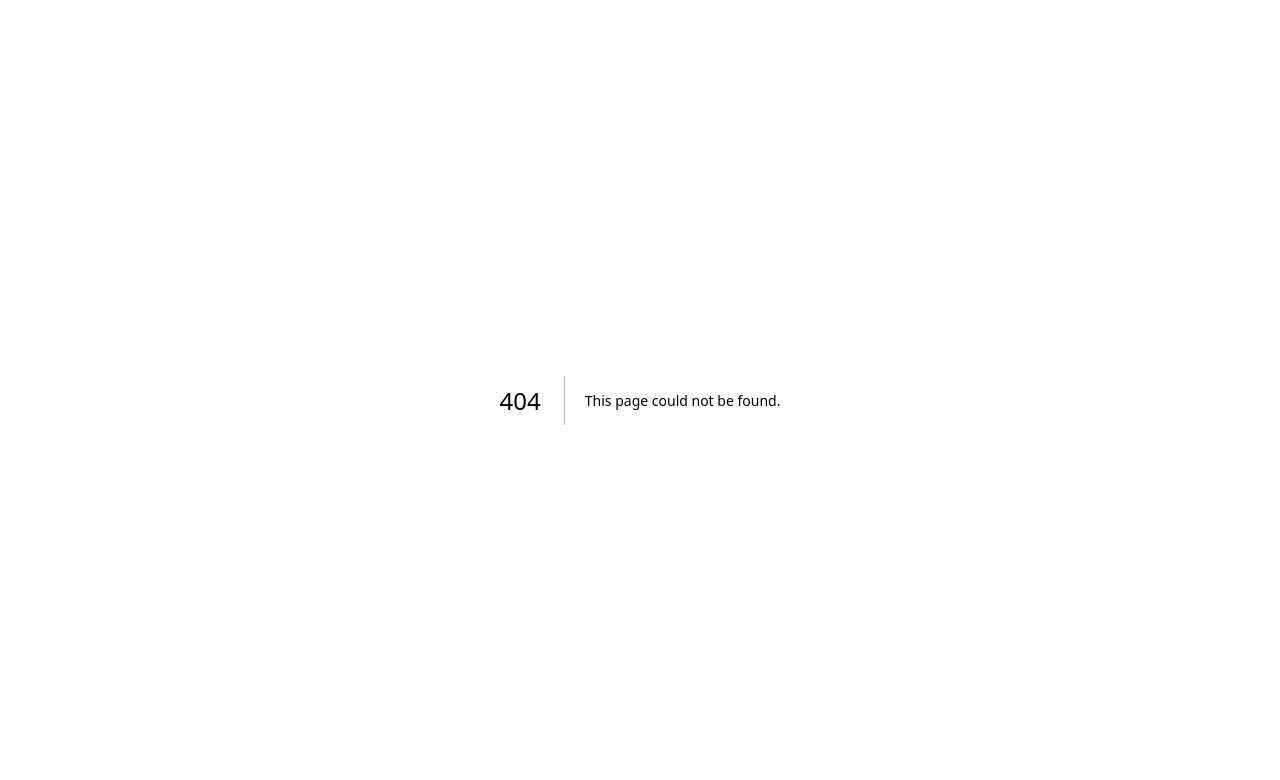
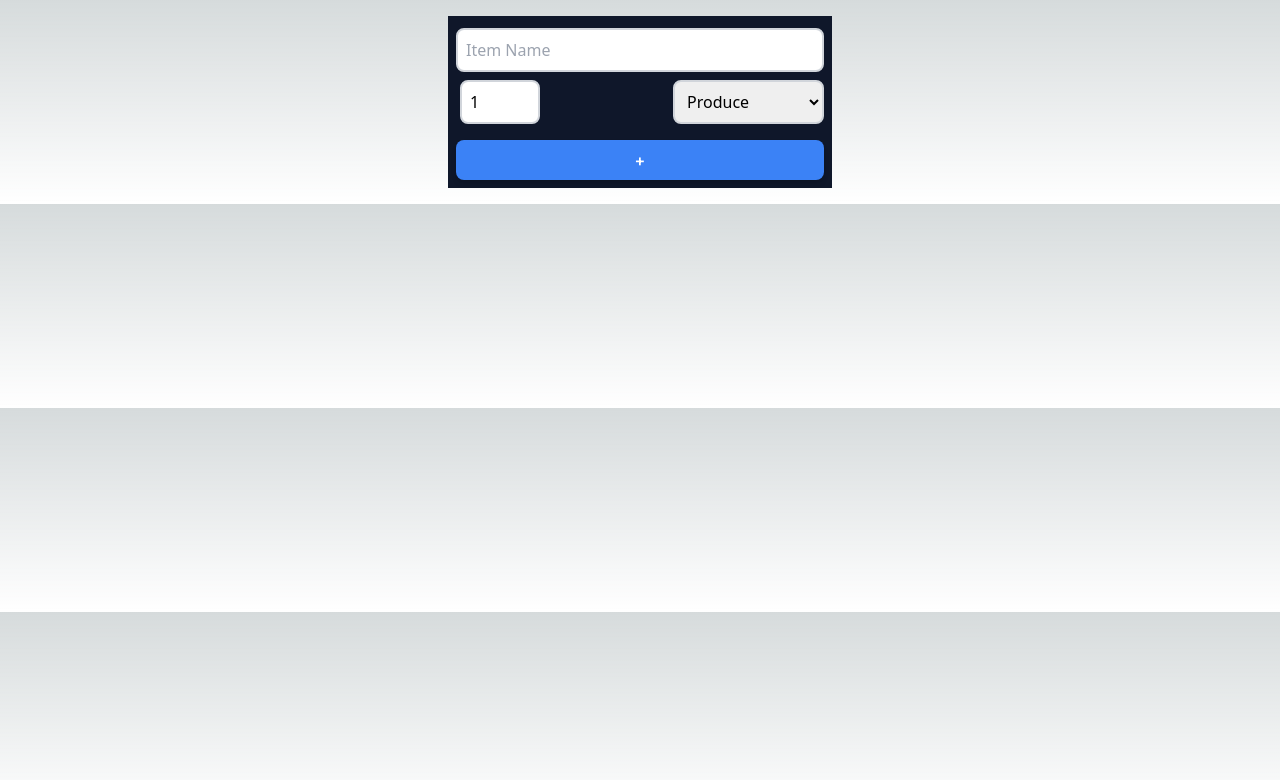
Before and after one commit to Harnoor-Dhindsa/cprg306-assignments, a Next.js app in the folder cprg306-assignments/: page /week-4 in a window 1280 px wide. Before the commit this address had no page. Shown: the top 780 px of the page. Built offline with nearby package versions, Linux system fonts and the light colour scheme.

Commit message:
Week-4 Done

```diff
--- /dev/null
+++ b/cprg306-assignments/app/week-4/new-item.js
@@ -0,0 +1,76 @@
+"use client";
+
+import { useState } from "react";
+
+const NewItem = () => {
+  const [name, setName] = useState("");
+  const [quantity, setQuantity] = useState(1);
+  const [category, setCategory] = useState("Produce");
+
+  const handleSubmit = (event) => {
+    event.preventDefault();
+
+    const Item = {
+      name,
+      quantity,
+      category,
+    };
+
+    console.log(Item);
+
+    alert("Added item: ".concat(name, ", Quantity: ".concat(quantity, ", Category: ".concat(category))));
+
+    setName("");
+    setQuantity(1);
+    setCategory("Produce");
+  };
+
+  return (
+    <form
+      class="p-2 m-4 bg-slate-900 text-black max-w-sm w-full"
+      onSubmit={handleSubmit}
+    >
+      <div class="mb-2">
+        <input
+          type="text"
+          value={name}
+          onChange={({ target }) => setName(target.value)}
+          placeholder="Item Name"
+          required
+          className="w-full mt-1 border-2 border-gray-300 p-2 rounded-lg font-sans"
+        />
+      </div>
+      <div class="flex justify-between">
+        <input
+          type="number"
+          value={quantity}
+          min={1}
+          max={99}
+          required
+          onChange={({ target }) => setQuantity(parseInt(target.value))}
+          className="w-20 ml-1 border-2 border-gray-300 p-2 rounded-lg font-sans"
+        />
+        <select value={category}  onChange={({target}) => setCategory(target.value) } class="ml-1 border-2 border-gray-300 p-2 rounded-lg font-sans">
+          <option value="produce" selected >Produce</option>
+          <option value="dairy">Dairy</option>
+          <option value="bakery">Bakery</option>
+          <option value="meat">Meat</option>
+          <option value="frozen foods">Frozen Foods</option>
+          <option value="canned goods">Canned Goods</option>
+          <option value="dry goods">Dry Goods</option>
+          <option value="beverages">Beverages</option>
+          <option value="snacks">Snacks</option>
+          <option value="household">Household</option>
+          <option value="other">Other</option>
+        </select>
+      </div>
+      <button
+        type="submit"
+        class="w-full mt-4 py-2 px-4
+        bg-blue-500 text-white font-semibold rounded-lg shadow-md hover:bg-blue-700
+        focus:outline-none focus:ring-2 focus:ring-blue-400 focus:ring-opacity-75">+</button>
+    </form>
+  );
+};
+
+export default NewItem;
--- /dev/null
+++ b/cprg306-assignments/app/week-4/page.js
@@ -0,0 +1,9 @@
+import NewItem from "./new-item";
+
+export default function Page() {
+  return (
+    <main className="flex justify-center w-full">
+      <NewItem />
+    </main>
+  );
+}
--- a/cprg306-assignments/components/Navigation.jsx
+++ b/cprg306-assignments/components/Navigation.jsx
@@ -5,6 +5,7 @@ const Navigation = () => {
         <div className="grid grid-rows-2">
             <Link href="./week-2" className="hover:text-green-500  hover:underline">Week 2 Assignment</Link>
             <Link href="./week-3" className="hover:text-green-500  hover:underline">Week 3 Assignment</Link>
+            <Link href="./week-4" className="hover:text-green-500  hover:underline">Week 4 Assignment</Link>
         </div>
     )
 }
```
Also changed, not shown: 1 other file (tests, documents, lock files or other folders).
